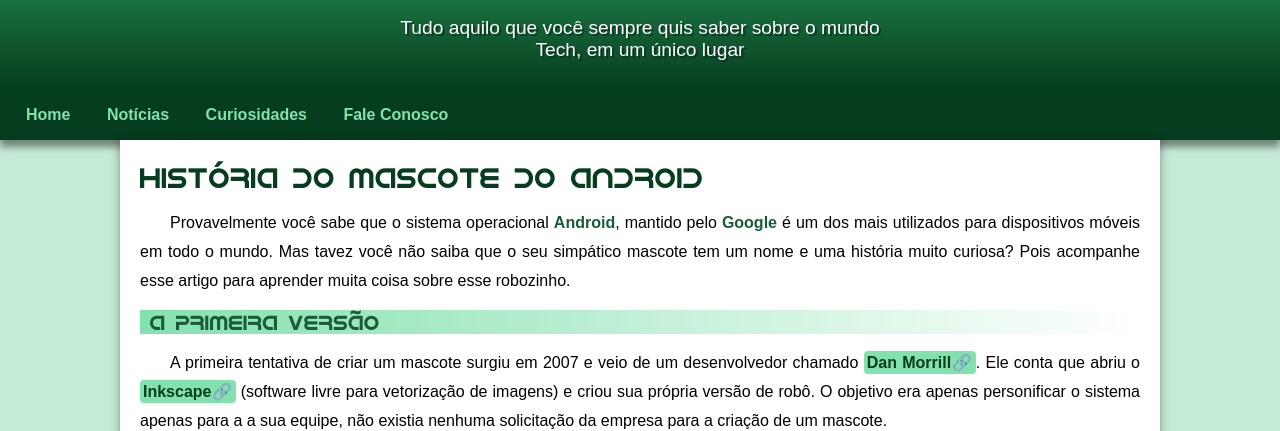
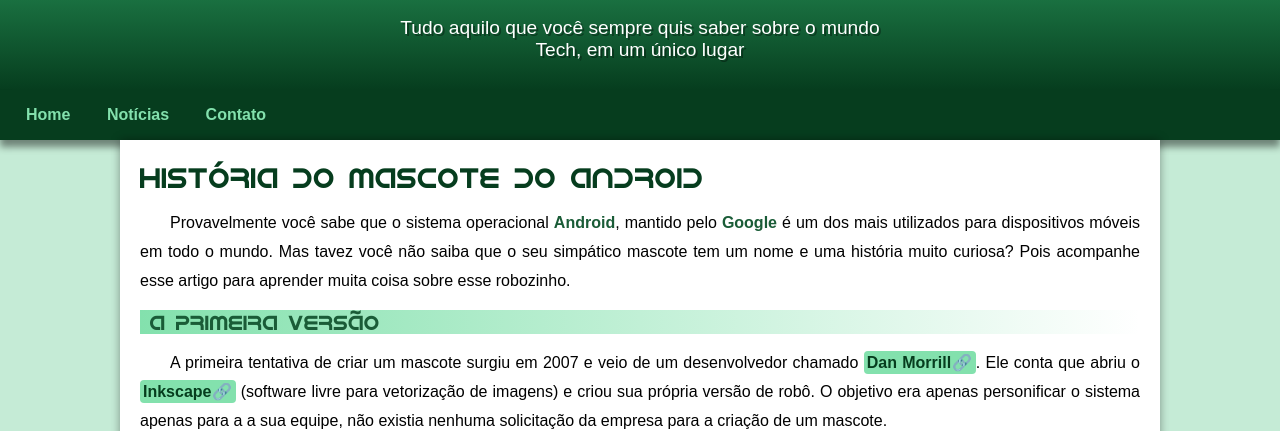
Before and after one commit to ThiagoAze/html-css, a plain HTML site: page desafios/d010/android.html in a window 1280 px wide. Shown: the part 100-531 px from the top of the page. Drawn offline with Linux system fonts and the light colour scheme.

Commit message:
Melhoria de padding no header

```diff
--- a/desafios/d010/android.html
+++ b/desafios/d010/android.html
@@ -16,8 +16,7 @@
         <ul>
             <li><a href="#">Home</a></li>
             <li><a href="#">Notícias</a></li>
-            <li><a href="#">Curiosidades</a></li>
-            <li><a href="#">Fale Conosco</a></li>
+            <li><a href="#">Contato</a></li>
         </ul>
     </nav>
     <main>
--- a/desafios/d010/css/style.css
+++ b/desafios/d010/css/style.css
@@ -55,6 +55,7 @@ header p{
     max-width: 500px;
     margin: auto;
     padding: 0 10px;
+    padding-bottom: 25px;
     text-shadow: 2px 2px 0 rgba(0, 0, 0, 0.356);
 }
 nav{
```
